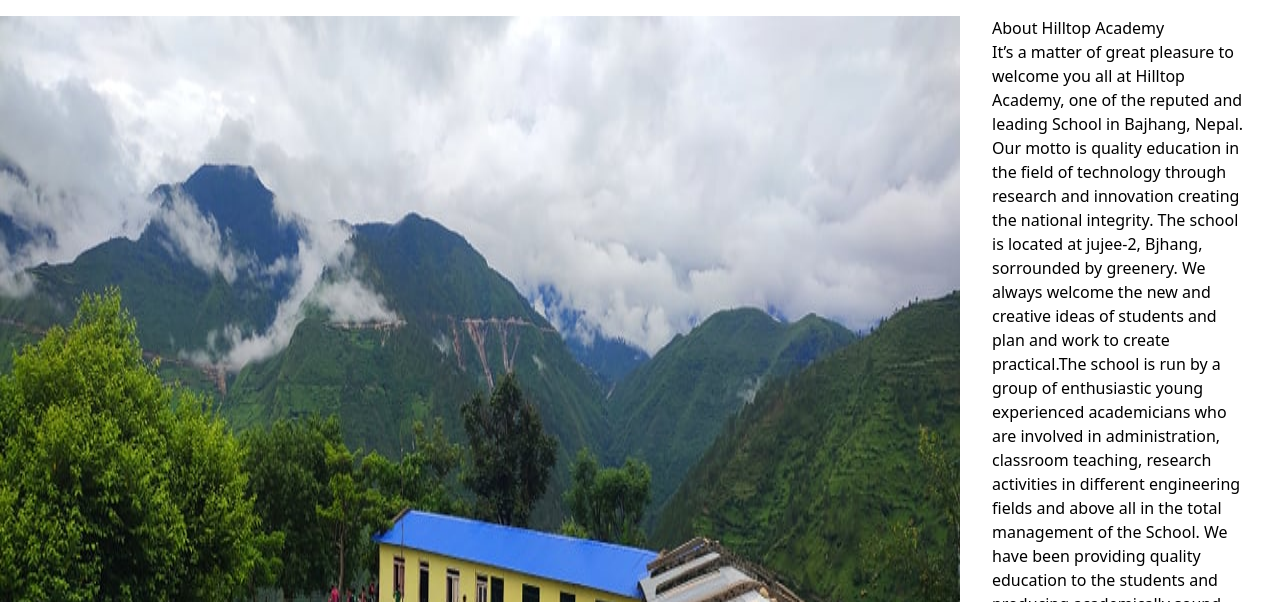
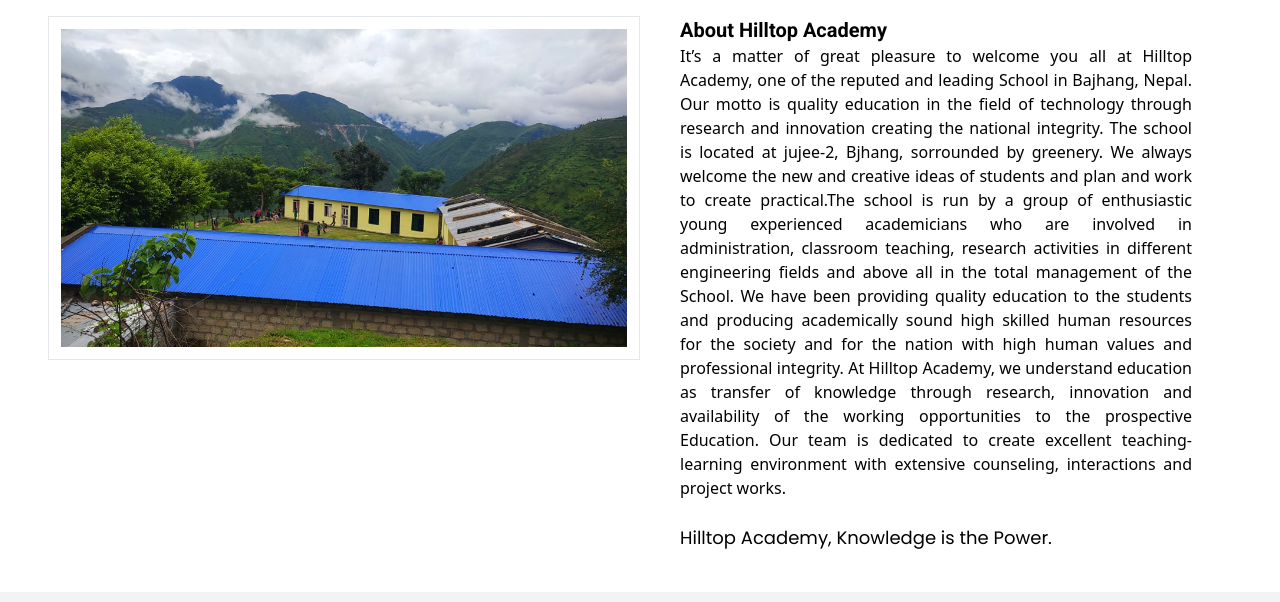
Before and after one commit to bhatbhupendra/ht_acdmy_v2, a website: page about.html in a window 1280 px wide. Shown: the part 89-691 px from the top of the page. Drawn offline with Linux system fonts and the light colour scheme.

Commit message:
Update: about page

```diff
--- a/about.html
+++ b/about.html
@@ -58,11 +58,11 @@
     </nav>
 
     <!-- about us -->
-    <div class="mt-5">
-        <article id="about" class="flex flex-col lg:flex-row">
-            <img src="./assets/school-img.jpg" alt="">
-            <div id="about_details" class="px-8">
-                <h3>About Hilltop Academy</h3>
+    <div class="mt-5 mb-10 px-12">
+        <article id="about" class="flex">
+            <img class="max-h-fit max-w-fit w-1/2 photos" src="./assets/school-img.jpg" alt="Sample Image">
+            <div class="w-1/2 px-10 text-justify">
+                <h2 class="font-Title font-bold text-xl">About Hilltop Academy</h2>
                 <p>It’s a matter of great pleasure to welcome you all at Hilltop Academy, one of the reputed and leading
                     School in Bajhang, Nepal. Our motto is quality education in the field of technology through research
                     and innovation creating the national integrity. The school is located at jujee-2, Bjhang, sorrounded
@@ -76,7 +76,7 @@
                     opportunities to the prospective Education. Our team is dedicated to create excellent
                     teaching-learning environment with extensive counseling, interactions and project works.
                     <br><br>
-                    Hilltop Academy, Knowledge is the Power.
+                    <h2 class="font-Title font-display text-pretty text-lg">Hilltop Academy, Knowledge is the Power.</h2>
                 </p>
             </div>
         </article>
--- a/style.css
+++ b/style.css
@@ -1,5 +1,7 @@
 /* importing memories font from google fonts */
 @import url('https://fonts.googleapis.com/css2?family=Poppins:wght@200;300;400;500&family=Rock+Salt&display=swap');
+/* Roboto */
+@import url('https://fonts.googleapis.com/css2?family=Roboto:ital,wght@0,100;0,300;0,400;0,500;0,700;0,900;1,100;1,300;1,400;1,500;1,700;1,900&display=swap');
 
 @tailwind base;
 @tailwind components;
@@ -19,3 +21,7 @@
 .photoGallary{
   @apply w-64 h-64 p-3 bg-cover bg-center hover:shadow-xl border border-gray-200 object-cover transition duration-300 transform hover:scale-105
 }
+
+.photos{
+  @apply  max-h-fit max-w-fit p-3 bg-cover bg-center hover:shadow-xl border border-gray-200 object-cover transition duration-300 transform hover:scale-105
+}
--- a/tailwind.config.js
+++ b/tailwind.config.js
@@ -13,6 +13,7 @@
         footer_color: "#041e42",
       },
       fontFamily: {
+        Title:["Roboto"],
         display: ["Poppins", "sans-serif"],
         body: ["Inter", "sans-serif"],
         gallaryTitle: ["Rock Salt", "sans-serif"],
```
Also changed, not shown: output.css.
